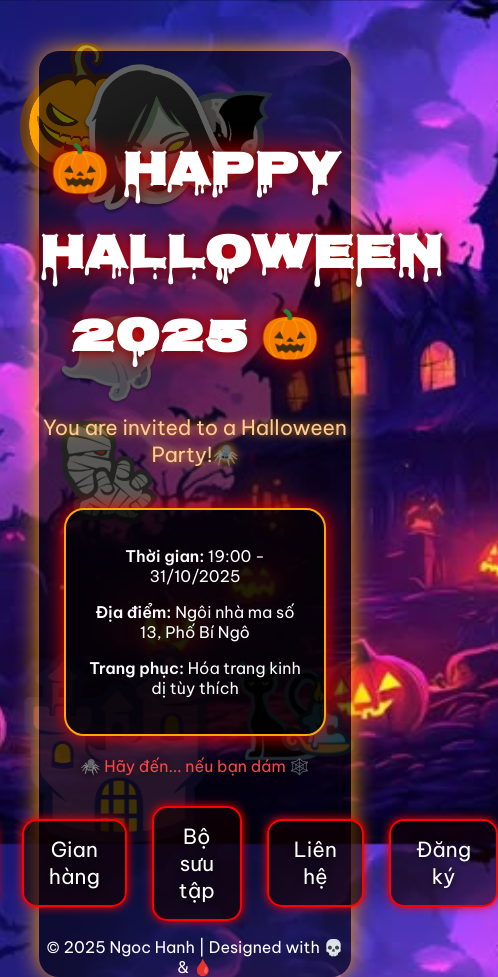
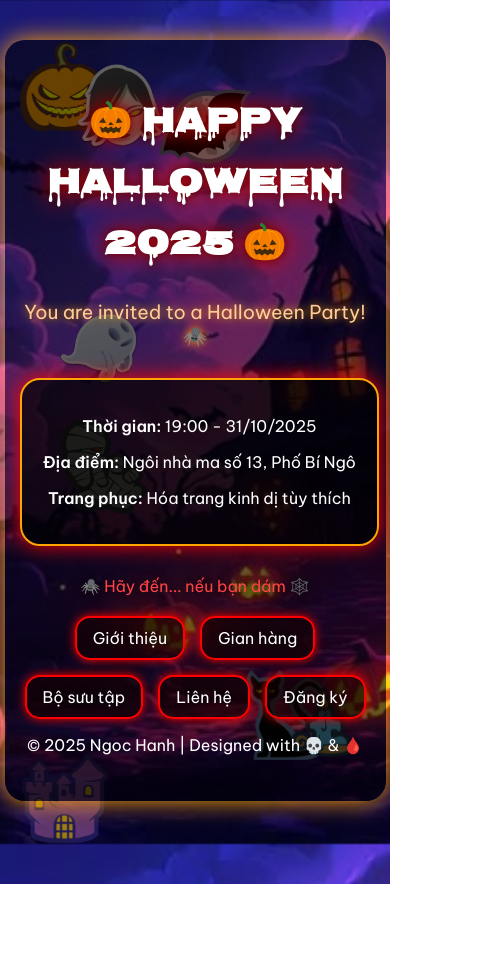
Before and after one commit to NgocHanhSP/2511COMP180205-TKWeb-51.01.103.029, a plain HTML site: page Chuong6.TONGHOP/HALLOWEEN/html/index.html in a window 390 px wide. Shown: the whole page, 498 px wide, since content can reach past the window. After the commit the page ends 884 px from the top, so only its background shows below. Drawn offline with Linux system fonts and the light colour scheme.

Commit message:
update_baitap_lan3

```diff
--- a/Chuong6.TONGHOP/HALLOWEEN/css/style.css
+++ b/Chuong6.TONGHOP/HALLOWEEN/css/style.css
@@ -7,27 +7,28 @@ body {
   background-size: cover;
   color: #fff;
   font-family: 'Be Vietnam Pro', system-ui, -apple-system, "Segoe UI", Roboto, "Helvetica Neue", Arial, sans-serif;
-  overflow: hidden;
-  height: 100vh;
+  min-height: 100vh;
   text-align: center;
+  overflow-x: hidden; /* ✅ cho phép cuộn dọc nếu cần */
 }
 
+/* ---------- CONTAINER ---------- */
 .container {
   position: relative;
   z-index: 2;
-  padding-top: 50px;
+  padding: 40px 20px;
   background: rgba(0, 0, 0, 0.6);
   border-radius: 20px;
-  width: 80%;
+  width: 90%;
   max-width: 900px;
-  margin: 6vh auto;
+  margin: 40px auto;
   box-shadow: 0 0 25px orange;
 }
 
-/* Tiêu đề dùng Nosifer để giữ phong cách kinh dị nhưng chỉ áp dụng cho h1 */
+/* ---------- TIÊU ĐỀ ---------- */
 h1 {
   font-family: 'Nosifer', 'Be Vietnam Pro', cursive;
-  font-size: 3em;
+  font-size: clamp(2em, 5vw, 3em);
   text-shadow: 0 0 25px red, 0 0 10px black;
   animation: flicker 2s infinite;
 }
@@ -38,19 +39,20 @@ h1 {
 }
 
 .subtitle {
-  font-size: 1.3em;
+  font-size: 1.2em;
   color: #ffcc99;
-  margin-bottom: 40px;
+  margin-bottom: 30px;
   text-shadow: 0 0 10px orange;
 }
 
+/* ---------- THÔNG TIN SỰ KIỆN ---------- */
 .event-info {
   background: rgba(0, 0, 0, 0.7);
   border: 2px solid orange;
   border-radius: 20px;
   padding: 20px;
-  margin: 0 auto;
-  width: 70%;
+  margin: 0 auto 30px;
+  width: 80%;
   max-width: 500px;
   box-shadow: 0 0 20px red;
 }
@@ -61,22 +63,22 @@ h1 {
   text-shadow: 0 0 15px black;
 }
 
-/* ----------- PHẦN MỤC RÚT GỌN ----------- */
+/* ---------- MỤC RÚT GỌN ---------- */
 .shortcuts {
   display: flex;
   justify-content: center;
   align-items: center;
-  gap: 25px;
-  margin-top: 30px;
-  flex-wrap: nowrap;
+  gap: 15px;
+  margin-top: 20px;
+  flex-wrap: wrap;
 }
 
 .shortcut {
   display: inline-block;
-  padding: 15px 25px;
+  padding: 12px 20px;
   color: #fff;
   text-decoration: none;
-  font-size: 1.3em;
+  font-size: 1.1em;
   border: 2px solid red;
   border-radius: 15px;
   background: rgba(20, 0, 0, 0.6);
@@ -92,11 +94,12 @@ h1 {
   transform: scale(1.1);
 }
 
-/* -------- Hiệu ứng hình ảnh ---------- */
+/* ---------- HIỆU ỨNG HÌNH ẢNH ---------- */
 img {
   position: absolute;
   z-index: 1;
   user-select: none;
+  pointer-events: none;
 }
 
 /* Dơi bay */
@@ -106,7 +109,6 @@ img {
   width: 100px;
   animation: flyBat 10s linear infinite;
 }
-
 @keyframes flyBat {
   0% { left: -100px; top: 20%; transform: scale(0.8) rotate(0deg); }
   50% { top: 10%; transform: scale(1) rotate(10deg); }
@@ -117,10 +119,9 @@ img {
 .cat {
   bottom: 10%;
   right: 15%;
-  width: 100px;
+  width: 90px;
   animation: blinkCat 3s infinite;
 }
-
 @keyframes blinkCat {
   0%, 90%, 100% { filter: brightness(1); }
   95% { filter: brightness(0.2); }
@@ -130,10 +131,9 @@ img {
 .house {
   bottom: 0;
   left: 5%;
-  width: 200px;
+  width: 180px;
   animation: flickerLight 2s infinite;
 }
-
 @keyframes flickerLight {
   0%, 100% { opacity: 1; }
   50% { opacity: 0.6; }
@@ -143,23 +143,21 @@ img {
 .mummy {
   top: 50%;
   left: 15%;
-  width: 100px;
+  width: 90px;
   animation: shakeMummy 3s infinite;
 }
-
 @keyframes shakeMummy {
   0%, 100% { transform: rotate(0deg); }
   50% { transform: rotate(10deg); }
 }
 
-/* Bí ngô sang bên trái và phát sáng */
+/* Bí ngô phát sáng */
 .pumpkin {
   top: 5%;
   left: 5%;
-  width: 130px;
+  width: 120px;
   animation: glowPumpkin 1.5s infinite alternate;
 }
-
 @keyframes glowPumpkin {
   from { filter: brightness(0.7); }
   to { filter: brightness(1.3); }
@@ -172,61 +170,37 @@ img {
   width: 100px;
   animation: floatGhost 12s ease-in-out infinite;
 }
-
 @keyframes floatGhost {
   0% { left: -150px; top: 40%; opacity: 0.2; }
   50% { opacity: 1; }
   100% { left: 110%; top: 30%; opacity: 0.2; }
 }
 
-/* 🧙‍♀️ Phù thủy bay qua bay lại */
+/* Phù thủy bay */
 .witch {
   top: 20%;
   left: -200px;
-  width: 140px;
+  width: 130px;
   animation: flyWitch 14s linear infinite alternate;
 }
-
 @keyframes flyWitch {
-  0% {
-    left: -200px;
-    top: 15%;
-    transform: scale(1) rotate(5deg);
-  }
-  25% {
-    top: 10%;
-    transform: scale(1.1) rotate(-5deg);
-  }
-  50% {
-    left: 50%;
-    top: 5%;
-    transform: scale(1.2) rotate(3deg);
-  }
-  75% {
-    top: 12%;
-    transform: scale(1.1) rotate(-3deg);
-  }
-  100% {
-    left: 110%;
-    top: 15%;
-    transform: scale(1) rotate(0deg);
-  }
+  0% { left: -200px; top: 15%; transform: scale(1) rotate(5deg); }
+  50% { left: 50%; top: 5%; transform: scale(1.2) rotate(3deg); }
+  100% { left: 110%; top: 15%; transform: scale(1) rotate(0deg); }
 }
 
-/* 🕯️ Nến di chuyển lên xuống */
+/* Nến bay */
 .candle {
   bottom: 10%;
   right: 8%;
-  width: 80px;
+  width: 70px;
   animation: floatCandle 3s ease-in-out infinite alternate;
 }
-
 @keyframes floatCandle {
   from { transform: translateY(0); filter: brightness(0.8); }
   to { transform: translateY(-15px); filter: brightness(1.2); }
 }
 
-/* Nhạc nền */
 audio {
   position: fixed;
   bottom: 10px;
@@ -234,3 +208,33 @@ audio {
   width: 250px;
   opacity: 0.8;
 }
+
+/* ========== 🎃 MEDIA QUERIES CHO LAPTOP ========== */
+
+/* --- Laptop 13 inch (1366×768) --- */
+@media (max-width: 1400px) {
+  h1 { font-size: 2.2em; }
+  .container { padding: 30px 15px; }
+  .shortcut { font-size: 1em; padding: 10px 16px; }
+  .bat, .ghost, .witch { width: 80px; }
+  .house, .cat, .pumpkin { width: 90px; }
+  .event-info { width: 90%; }
+}
+
+/* --- Laptop 15 inch (1920×1080) --- */
+@media (min-width: 1401px) and (max-width: 2200px) {
+  h1 { font-size: 3em; }
+  .shortcut { font-size: 1.2em; padding: 14px 22px; }
+  .bat, .witch, .ghost { width: 110px; }
+  .house, .pumpkin { width: 160px; }
+}
+
+/* --- Laptop 17 inch trở lên (2K, 4K) --- */
+@media (min-width: 2201px) {
+  h1 { font-size: 3.5em; }
+  .container { max-width: 1100px; }
+  .shortcut { font-size: 1.3em; padding: 18px 26px; }
+  .bat, .witch, .ghost { width: 140px; }
+  .house, .pumpkin { width: 200px; }
+  .event-info { max-width: 600px; }
+}
--- a/Chuong6.TONGHOP/HALLOWEEN/html/index.html
+++ b/Chuong6.TONGHOP/HALLOWEEN/html/index.html
@@ -50,8 +50,7 @@
 
   <!-- Nhạc nền -->
   <audio id="bg-music" autoplay loop>
-    <source src="halloween.mp3" type="audio/mpeg">
-    Trình duyệt của bạn không hỗ trợ phát nhạc.
+    <source src="../sounds/halloween.mp3" type="audio/mpeg">
   </audio>
 </body>
 </html>
```
Also changed, not shown: Chuong6.TONGHOP/HALLOWEEN/html/gallery.html (+2 -2 lines), Chuong6.TONGHOP/HALLOWEEN/html/introduction.html (+6 -2 lines), Chuong6.TONGHOP/HALLOWEEN/html/shop.html (+2 -2 lines), 1 other file.
